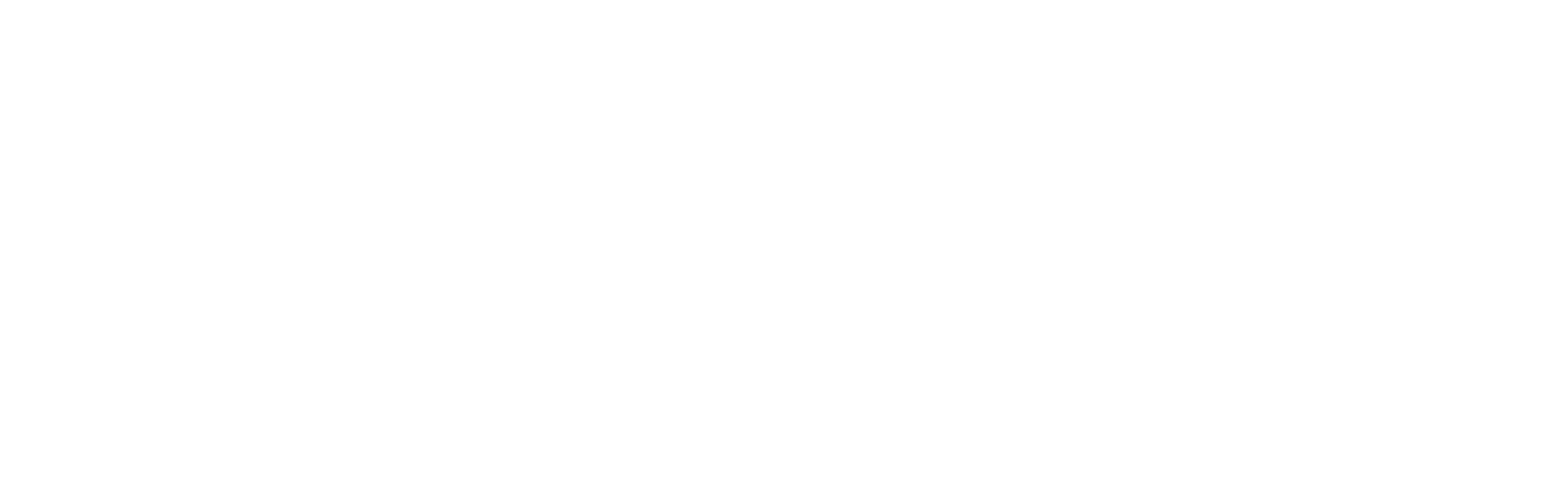
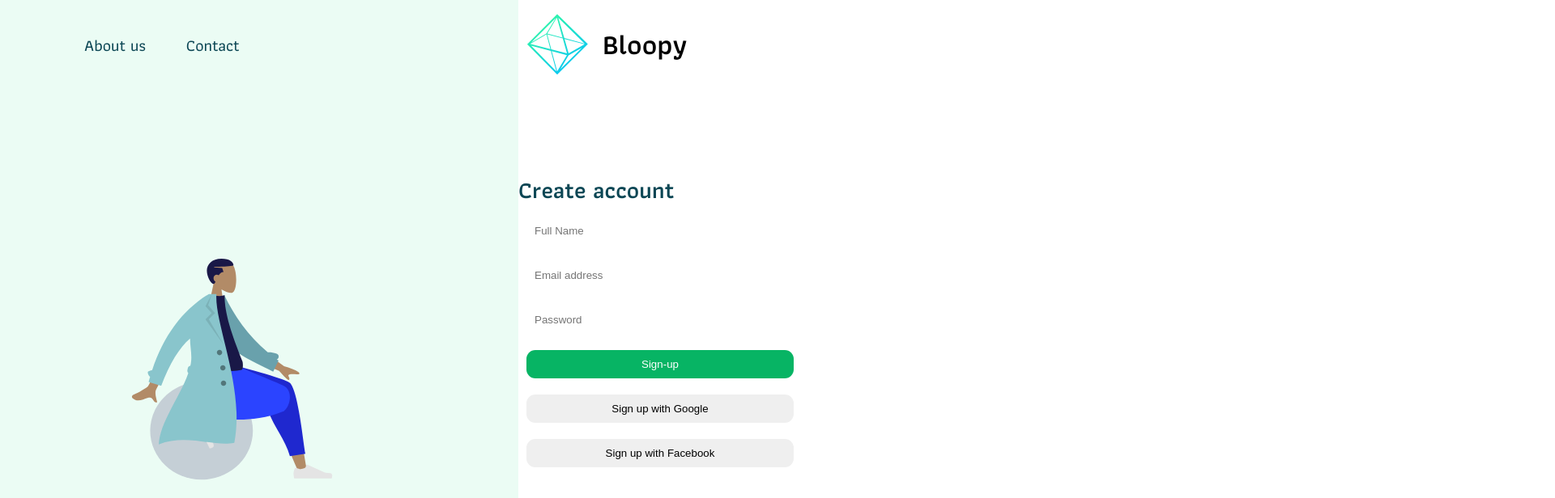
Before and after one commit to Yayo22124/Course, a plain HTML site: page Login2/index.html in a window 1280 px wide. Shown: the top 616 px of the page at 81% size, 1920 px wide, since content can reach past the window. Drawn offline with Linux system fonts and the light colour scheme; files that its build step writes are made by us from their sources.

Commit message:
Creando la practica 1 login 2, sin terminar

```diff
--- a/Login2/index.html
+++ b/Login2/index.html
@@ -4,12 +4,45 @@
     <meta charset="UTF-8">
     <meta http-equiv="X-UA-Compatible" content="IE=edge">
     <meta name="viewport" content="width=device-width, initial-scale=1.0">
-    <link rel="stylesheet" href="style.css">
+    <!-- Google Fonts -->
+    <link rel="preconnect" href="https://fonts.googleapis.com">
+    <link rel="preconnect" href="https://fonts.gstatic.com" crossorigin>
+    <link href="https://fonts.googleapis.com/css2?family=Athiti:wght@400;500;600;700&display=swap" rel="stylesheet">
+    <!-- CSS -->
+    <link rel="stylesheet" href="style/style.css">
 
 
-    <title>Document</title>
+    <title>Login</title>
 </head>
 <body>
+    <main>
+        <div class="left-container">
+            <img src="/img/img.svg" alt="">
+
+            <ul class="menu">
+                <li>About us</li>
+                <li>Contact</li>
+            </ul>
+        </div>
+        <div class="right-container">
+            <div class="logo-container">
+                <img src="/img/logo.svg" alt="" class="logo">
+                <h2 class="logo-title">Bloopy</h2>
+            </div>
+
+            <div class="form-container">
+                <h2 class="form-title">Create account</h2>
+                <input type="text" placeholder="Full Name">
+                <input type="email" placeholder="Email address">
+                <input type="password" placeholder="Password">
+            </div>
+            <div class="buttons-login">
+                <button class="sign-up">Sign-up</button>
+                <button class="signup-with">Sign up with Google</button>
+                <button class="signup-with">Sign up with Facebook</button>
+            </div>
+        </div>
+    </main>
 
 </body>
 </html>
--- /dev/null
+++ b/Login2/style/style.css
@@ -0,0 +1,120 @@
+* {
+    margin: 0;
+}
+
+main {
+    width: 100%;
+    height: 100vh;
+    background: #434343;
+    display: flex;
+    justify-content: center;
+    align-items: center;
+}
+
+/* IMG and Nav Menu */
+.left-container {
+    width: 50%;
+    height: 100vh;
+    background-color: #EBFCF4;
+
+    position: relative;
+}
+
+.left-container img {
+    position: absolute;
+    width: 313px;
+    height: 274px;
+    top: 40%;
+    left: 20%;
+}
+
+/* Menu */
+
+.menu {
+    position: absolute;
+    list-style: none;
+    top: 5%;
+    left: 10%;
+    font-family: 'Athiti', sans-serif;
+    font-weight: 500;
+    font-size: 20px;
+    color: #0B4654;
+}
+
+.menu li {
+    display: inline-block;
+    margin-right: 43.7px;
+}
+/* Form */
+.right-container {
+    display: flex;
+    justify-content: center;
+    flex-direction: column;
+    width: 50%;
+    height: 100vh;
+    background: #FFFFFF;
+}
+
+.form-container {
+    display: flex;
+    flex-direction: column;
+}
+
+.form-container input {
+    margin: 10px;
+    padding: 10px;
+    border-radius: 8px;
+    border: 1px solid #0B465440;
+    border: none;
+}
+.form-title {
+    color: #0B4654;
+    font-family: 'Athiti';
+    font-weight: 600;
+    font-size: 29px;
+}
+/* right logo */
+
+.logo-container {
+    display: flex;
+    align-items: center;
+    flex-direction: row;
+    width: 100%;
+    height: 80px;
+    position: absolute;
+    top: 10px;
+    margin: 5px 10px;
+}
+
+.logo-title {
+    font-family: Athiti;
+    font-size: 35px;
+    font-weight: 600;
+    margin-left: 18px;
+
+}
+
+.buttons-login {
+    display: flex;
+    flex-direction: column;
+}
+
+.buttons-login button {
+    margin: 10px;
+    padding: 10px;
+    width: 330px;
+    border-radius: 11px;
+    border: none;
+}
+
+.sign-up {
+    background-color: #07B464;
+    color: white;
+}
+
+.sign-up-with {
+    color: #00000080;
+    font-family: 'Athiti';
+    font-weight: 400;
+    font-size: 11.8264px;
+}
```
Also changed, not shown: Login2/img/img.svg (added), Login2/img/logo.svg (added).
